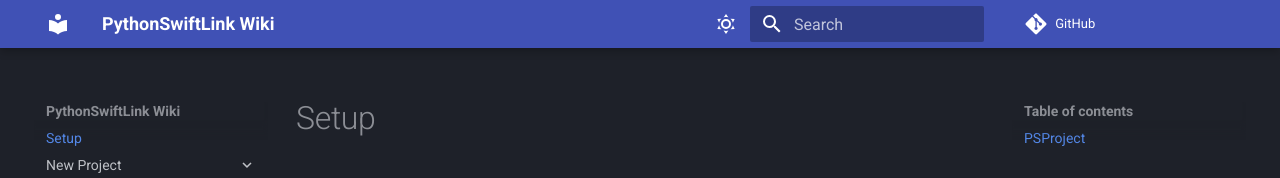
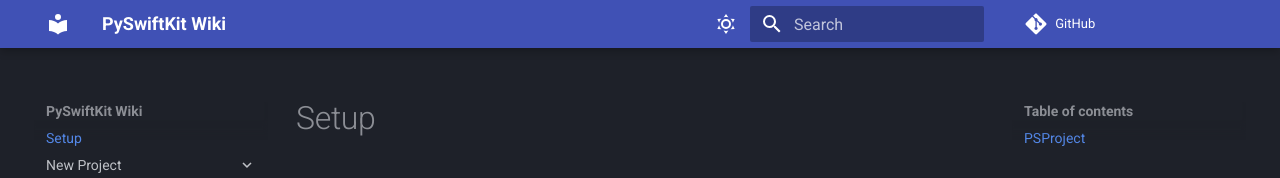
Before and after one commit to Py-Swift/wiki-source, an MkDocs documentation site: the page built from docs/setup.md, in a window 1280 px wide. Shown: the top 178 px of the page. Built offline with MkDocs 1.6.1 and Material for MkDocs 9.7.7, drawn with Linux system fonts in a browser that asks for light colours; comment, search, counter and statistics services are not loaded.

Commit message:
Update mkdocs.yml

```diff
--- a/mkdocs.yml
+++ b/mkdocs.yml
@@ -1,6 +1,6 @@
-site_name: PythonSwiftLink Wiki
-site_url: https://github.com/PythonSwiftLink
-repo_url: https://github.com/PythonSwiftLink/PythonSwiftLink
+site_name: PySwiftKit Wiki
+site_url: https://github.com/Py-Swift
+repo_url: https://github.com/Py-Swift/PySwiftKit
 theme:
   name: material
   palette:
```
